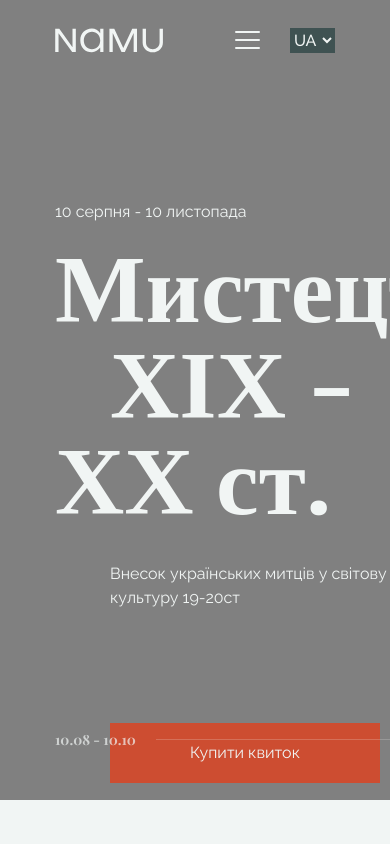
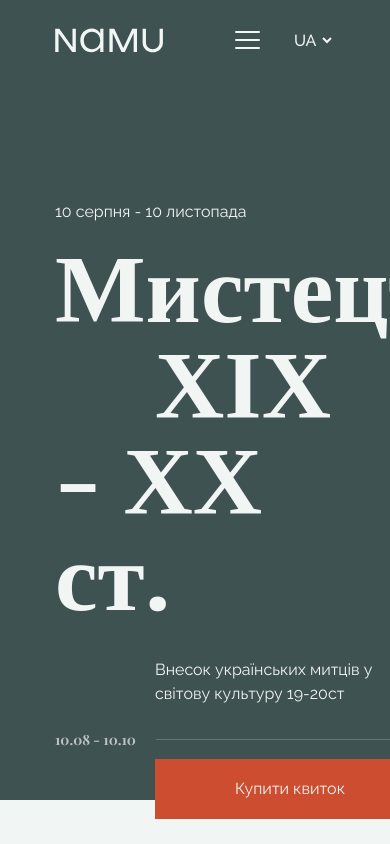
Before and after one commit to leonbohdan/museum-2, a website built with Parcel: page src/index.html in a window 390 px wide. Shown: the top 844 px of the page. Built offline with nearby package versions, Linux system fonts and the light colour scheme; a web font is replaced by a local one.

```diff
--- a/src/styles/content-container.scss
+++ b/src/styles/content-container.scss
@@ -1,7 +1,7 @@
 .content-container {
   margin: 0 auto;
-  background-color: grey;
-  // background-color: $header-footer-bgcolor;
+  // background-color: grey;
+  background-color: $header-footer-bgcolor;
 
   @media (min-width: 1280px) {
     width: $content-max-width;
--- a/src/styles/header.scss
+++ b/src/styles/header.scss
@@ -30,7 +30,7 @@
     color: $c-white-text;
 
     &-wrap {
-      padding-left: 55px;
+      padding-left: 100px;
     }
   }
 
@@ -41,9 +41,9 @@
     font-size: 16px;
     line-height: 150%;
     color: $c-white-text;
-    padding-left: 55px;
+    padding-left: 100px;
     padding-top: 40px;
-    padding-bottom: 60px;
+    // padding-bottom: 60px;
   }
 
   &__image-box {
@@ -102,6 +102,6 @@
   }
 
   &__button {
-    margin-left: 55px;
+    margin-left: 100px;
   }
 }
```
Also changed, not shown: src/index.html (+0 -3 lines).
